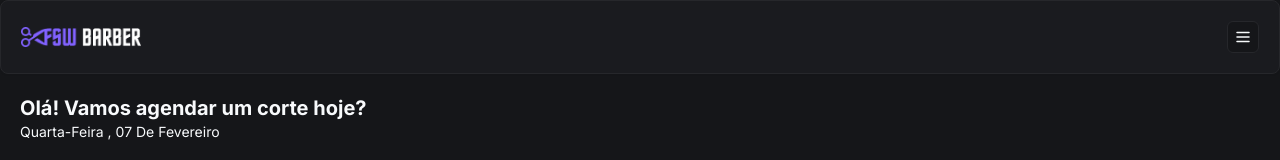
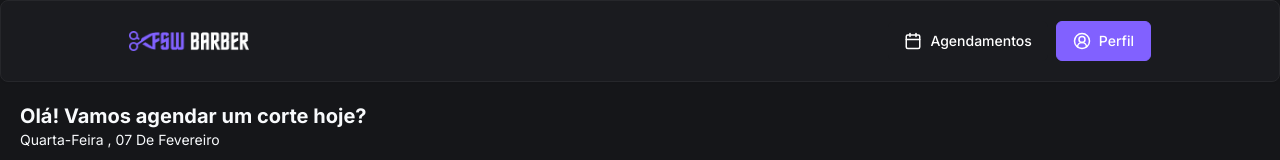
Before and after one commit to Israelkilday/BARBERBLEND, a Next.js app: page / in a window 1280 px wide. Shown: the top 160 px of the page. Built offline with nearby package versions, Linux system fonts and the light colour scheme; no server answers; the database is empty.

Commit message:
feat: adding scheduling and profile buttons on desktop screen

```diff
--- a/app/_components/header.tsx
+++ b/app/_components/header.tsx
@@ -3,25 +3,51 @@
 import Image from "next/image";
 import { Card, CardContent } from "./ui/card";
 import { Button } from "./ui/button";
-import { MenuIcon } from "lucide-react";
+import { CalendarIcon, CircleUserRound, LogInIcon, MenuIcon } from "lucide-react";
 import { Sheet, SheetContent, SheetTrigger } from "./ui/sheet";
 import SideMenu from "./side-menu";
 import Link from "next/link";
+import { signIn, signOut, useSession } from "next-auth/react";
 
 const Header = () => {
+    const { data } = useSession();
+
+    const handleLogoutClick = () => signOut();
+    const handleLoginClick = () => signIn("google");
+
     return (
         <header>
             <Card>
-                <CardContent className="p-5 justify-between items-center flex flex-row">
+                <CardContent className="p-5 justify-between items-center flex flex-row md:px-32">
                     <Link href="/">
                         <Image src="/Logo.png" alt="FSW Barber" height={22} width={120} />
                     </Link>
 
                     <Sheet>
                         <SheetTrigger asChild>
-                            <Button variant="outline" size="icon" className="h-8 w-8">
-                                <MenuIcon size={18} />
-                            </Button>
+                            <div className="flex gap-2">
+                                <Button
+                                    asChild
+                                    className="justify-start bg-card border-none hidden md:flex hover:bg-accent"
+                                >
+                                    <Link href="/bookings">
+                                        <CalendarIcon size={18} className="mr-2" />
+                                        Agendamentos
+                                    </Link>
+                                </Button>
+
+                                <Button
+                                    onClick={handleLoginClick}
+                                    className="w-full justify-start hover:bg-primary/85 hidden md:flex"
+                                >
+                                    <CircleUserRound className="mr-2" size={18} />
+                                    Perfil
+                                </Button>
+
+                                <Button variant="outline" size="icon" className="h-8 w-8 md:hidden">
+                                    <MenuIcon size={18} />
+                                </Button>
+                            </div>
                         </SheetTrigger>
 
                         <SheetContent className="p-0">
```
